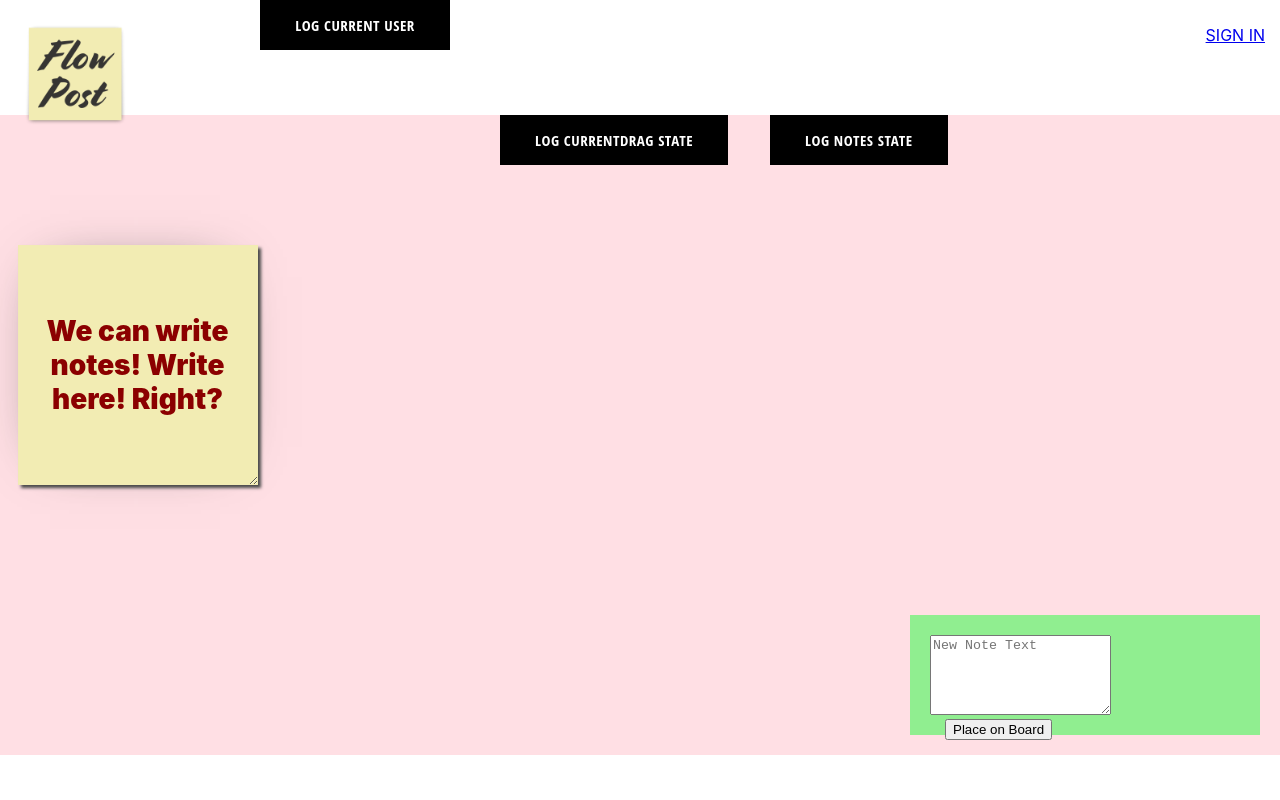
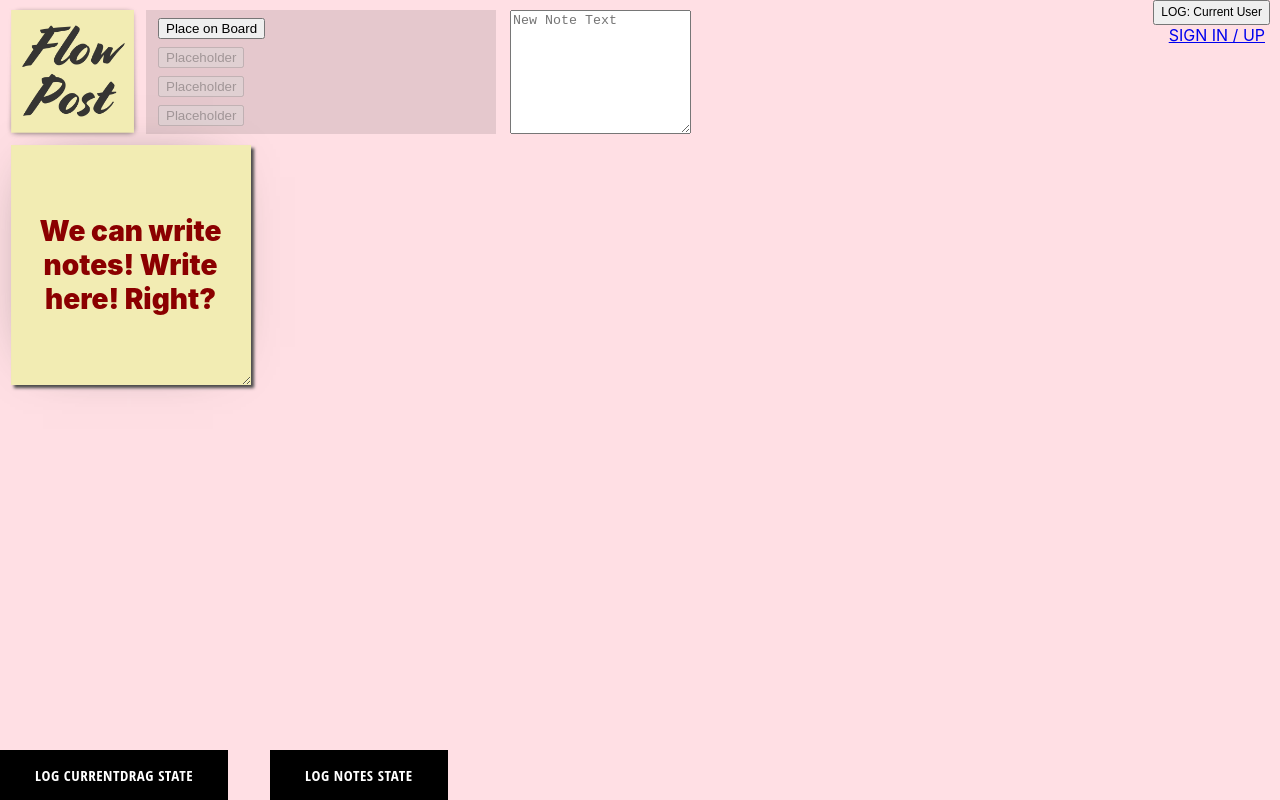
Before and after one commit to ashthomasweb/react--elephant-chart, a React (Create React App) app: page / in a window 1280 px wide. Built offline with nearby package versions, Linux system fonts and the light colour scheme.

Commit message:
Creates basic layout
New note compose frame split into parts and moved to header area. Header
component moved into Homepage.

```diff
--- a/src/App.js
+++ b/src/App.js
@@ -4,7 +4,6 @@ import { Switch, Route } from 'react-router-dom'
 import './App.css';
 
 import HomePage from './pages/homepage/home.component'
-import Header from './components/header/header.component'
 
 
 class App extends Component {
@@ -22,12 +21,9 @@ class App extends Component {
   render() {
     return (
       <div>
-        <Header className='header' />
           <Switch>
             <Route exact path='/' component={HomePage} />
           </Switch>
-
-
       </div>
     );
 
--- a/src/components/directory/directory.component.jsx
+++ b/src/components/directory/directory.component.jsx
@@ -19,8 +19,8 @@ class Directory extends Component {
           id: 1,
           width: '',
           height: '',
-          top: '',
-          left: '',
+          top: '145px',
+          left: '3px',
           zIndex: 0,
           imageUrl: blank,
           mouseOffsetX: 0,
@@ -77,12 +77,13 @@ class Directory extends Component {
   }
 
   newNoteGenerator = () => {
+    console.log('hi')
     let newNote = {...this.state.notes[0]}
     let notes = [...this.state.notes]
     newNote.noteText = document.querySelector('#input-text').value
     newNote.id = this.state.notes.length + 1
-    let left = parseFloat(getComputedStyle(document.querySelector('.compose-frame')).getPropertyValue('left')) - 240 + 'px'
-    let top = parseFloat(getComputedStyle(document.querySelector('.compose-frame')).getPropertyValue('top')) - 120 + 'px'
+    let left = parseFloat(getComputedStyle(document.querySelector('.pad-frame')).getPropertyValue('left')) + 340 + 'px'
+    let top = parseFloat(getComputedStyle(document.querySelector('.pad-frame')).getPropertyValue('top')) + 320 + 'px'
     newNote.left = left
     newNote.top = top
     notes.push(newNote)
@@ -99,18 +100,24 @@ class Directory extends Component {
           <NoteItem key={id} dave={this.tester} hal={this.resize} stack={this.zIndexHandler} value={id} {...sectionProps} />
         ))}
         <CustomButton
-          style={{ top: '0px', left: '770px', position: 'absolute' }}
+          style={{ bottom: '0px', left: '270px', position: 'absolute' }}
           onClick={() => console.log(this.state)}>
           Log Notes State
         </CustomButton>
         <CustomButton
-          style={{ top: '0px', left: '500px', position: 'absolute' }}
+          style={{ bottom: '0px', left: '0px', position: 'absolute' }}
           onClick={() => console.log(this.state.currentDrag)}>
           Log CurrentDrag State
         </CustomButton>
-        <div className='compose-frame'>
+        <div className='options-frame'>
+          <button class='options-btn' type='button' onClick={this.newNoteGenerator}>Place on Board</button>
+          <button class='options-btn' type='button' onClick={this.newNoteGenerator} disabled>Placeholder</button>
+          <button class='options-btn' type='button' onClick={this.newNoteGenerator} disabled>Placeholder</button>
+          <button class='options-btn' type='button' onClick={this.newNoteGenerator} disabled>Placeholder</button>
+
+        </div>
+        <div className='pad-frame'>
           <textarea id='input-text' type='text' placeholder='New Note Text'></textarea>
-          <button type='button' onClick={this.newNoteGenerator}>Place on Board</button>
         </div>
       </div>
     )
--- a/src/components/directory/directory.styles.scss
+++ b/src/components/directory/directory.styles.scss
@@ -1,32 +1,50 @@
 .directory-menu {
-  width: 100%;
-  height: 80vh;
+  width: 100vw;
+  height: 100vh;
   display: flex;
   flex-wrap: wrap;
-  justify-content: space-between;
+  // justify-content: space-between;
   background-color: rgb(255, 223, 228);
-  padding: 10px;
   position: absolute;
   z-index: -99999;
 
-  .compose-frame {
+  // &.scaled {
+  //   transform: scale(0.5);
+  //   width: 200vw;
+  //   height: 200vh;
+  // }
+
+  .options-frame {
     width: 350px;
-    height: 120px;
+    height: 124px;
     position: absolute;
-    bottom: 20px;
-    right: 20px;
-    padding: 20px;
-    background-color: lightgreen;
+    top: 10px;
+    left: 146px;
+    padding: 0px;
+    background-color: rgba(0,0,0,.1);
+    display: inline-block;
+
+    button {
+      display: block;
+      margin: 8px 12px;
+    }
+  }
+
+  .pad-frame {
+    width: 200px;
+    height: 124px;
+    left: 510px;
+    top: 10px;
+
+    display: inline-block;
+    position: absolute;
+
+
+
 
     textarea {
       height: 100%;
       display: inline-block;
     }
-
-    button {
-      display: inline-block;
-      vertical-align: top;
-      margin: 0 15px;
-    }
   }
 }
--- a/src/components/header/header.component.jsx
+++ b/src/components/header/header.component.jsx
@@ -14,12 +14,12 @@ const Header = ({ currentUser }) => (
     <Link className='logo-container' to='/'>
       <img src={logo} className='logo' alt='flow-post logo' />
     </Link>
-    <CustomButton onClick={() => console.log(currentUser)}>
-      Log Current User
-    </CustomButton>
 
     <div className='options'>
 
+    <CustomButton class='log-user' onClick={() => console.log(currentUser)}>
+      LOG: Current User
+    </CustomButton>
 
       {currentUser ? (
         // <div className='option' onClick={() => auth.signOut()}>
@@ -29,7 +29,7 @@ const Header = ({ currentUser }) => (
         </div>
       ) : (
         <Link className='option' to='/signin'>
-          SIGN IN
+          SIGN IN / UP
         </Link>
       )}
     </div>
--- a/src/components/header/header.styles.scss
+++ b/src/components/header/header.styles.scss
@@ -3,16 +3,21 @@
   width: 100%;
   display: flex;
   justify-content: space-between;
-  margin-bottom: 25px;
+  // margin-bottom: 25px;
+  position: absolute;
+  top: 0;
+  pointer-events: none;
 
   .logo-container {
     height: 100%;
-    width: 70px;
-    padding: 25px;
+    width: 100px;
+    // padding: 25px;
   }
 
   .logo {
-    height: 100px;
+    height: 139px;
+    padding: 6px 0 0 6px;
+    pointer-events: all;
   }
 
   .options {
@@ -21,6 +26,16 @@
     display: flex;
     align-items: center;
     justify-content: flex-end;
+    pointer-events: all;
+
+    .log-user {
+      line-height: 15px;
+      font-size: 12px;
+      height: 25px;
+      position: absolute;
+      right: 10px;
+      top: 0px;
+    }
 
     .option {
       padding: 10px 15px;
@@ -28,5 +43,4 @@
     }
   }
 
-
 }
--- a/src/pages/homepage/home.component.jsx
+++ b/src/pages/homepage/home.component.jsx
@@ -1,11 +1,14 @@
 import React from "react";
-
-import Directory from "../../components/directory/directory.component";
 
 import "./homepage.styles.scss";
 
+import Directory from "../../components/directory/directory.component"
+import Header from '../../components/header/header.component'
+
 const HomePage = () => (
   <div className="homepage">
+    <Header className='header' />
+
     <Directory />
   </div>
 );
--- a/src/pages/homepage/homepage.styles.scss
+++ b/src/pages/homepage/homepage.styles.scss
@@ -2,5 +2,5 @@
   display: flex;
   flex-direction: column;
   align-items: center;
-  padding: 20px 80px;
+  padding: 0px 80px;
 }
```
